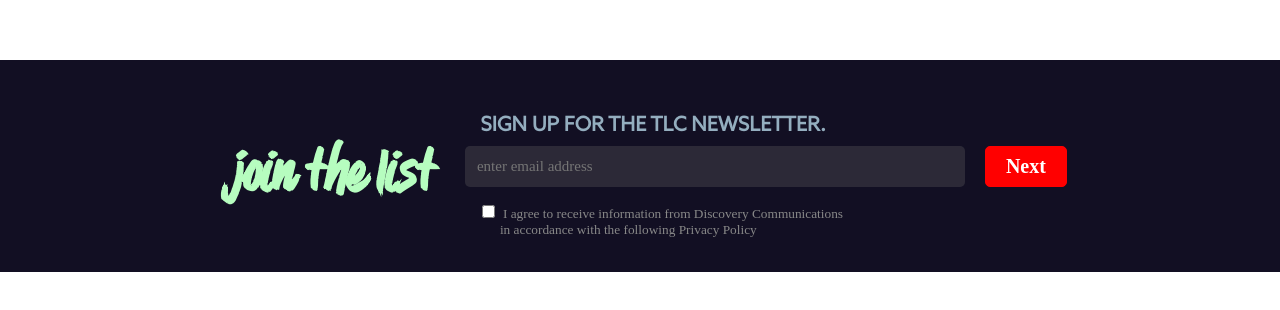
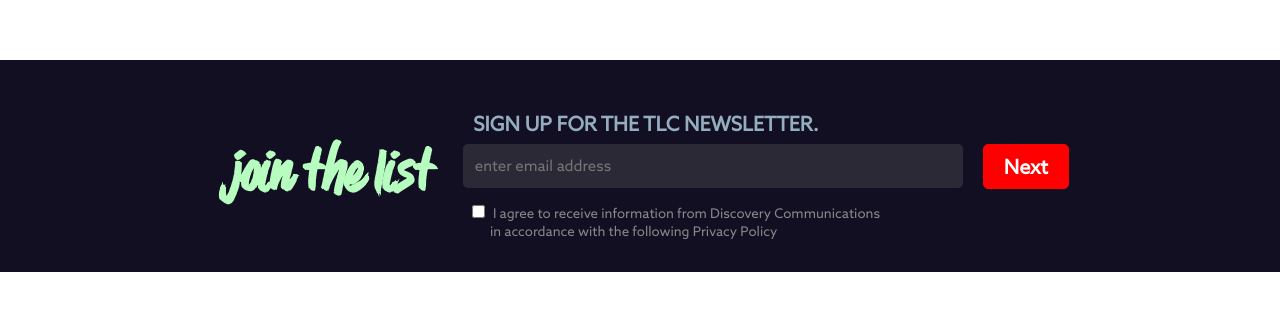
Before and after one commit to kg609/Signup-News-Letter, a React (Create React App) app: page / in a window 1280 px wide. Shown: the part 190-500 px from the top of the page. Built offline with nearby package versions, Linux system fonts and the light colour scheme.

Commit message:
corrected font spelling

```diff
--- a/src/App.css
+++ b/src/App.css
@@ -76,7 +76,7 @@
   padding: 10px;
   background: rgba(102, 102, 102, 0.3);
   color: #fff;
-  font-family: "Azo Sans";
+  font-family: "Azo-Sans";
   font-size: 15px;
 }
 
@@ -98,7 +98,7 @@
   padding: 10px;
   background: rgba(102, 102, 102, 0.3);
   color: #fff;
-  font-family: "Azo Sans";
+  font-family: "Azo-Sans";
   font-size: 15px;
 }
 
@@ -106,7 +106,7 @@
   display: flex;
   flex-direction: column;
   justify-content: center;
-  font-family: "Azo Sans", sans-serif, serif;
+  font-family: "Azo-Sans", sans-serif, serif;
   color: #94AEBF;
 }
 
@@ -123,7 +123,7 @@
   border: 1px solid red;
   border-radius: 5px;
   color: white;
-  font-family: "Azo Sans";
+  font-family: "Azo-Sans";
   font-weight: bold;
   font-size: 20px;
   cursor: pointer;
@@ -136,7 +136,7 @@
 
 #Checkbox-Container small{
   padding-left: 5px;
-  font-family: "Azo Sans";
+  font-family: "Azo-Sans";
 }
 
 
```
